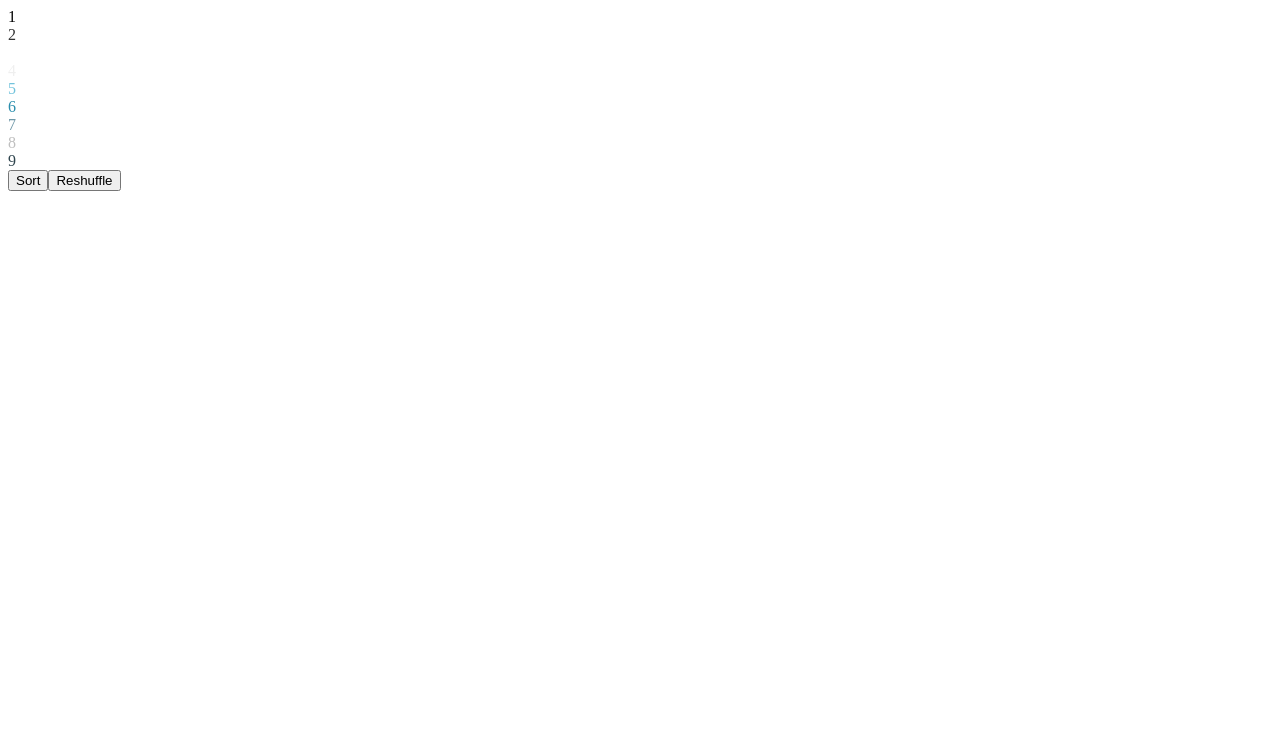
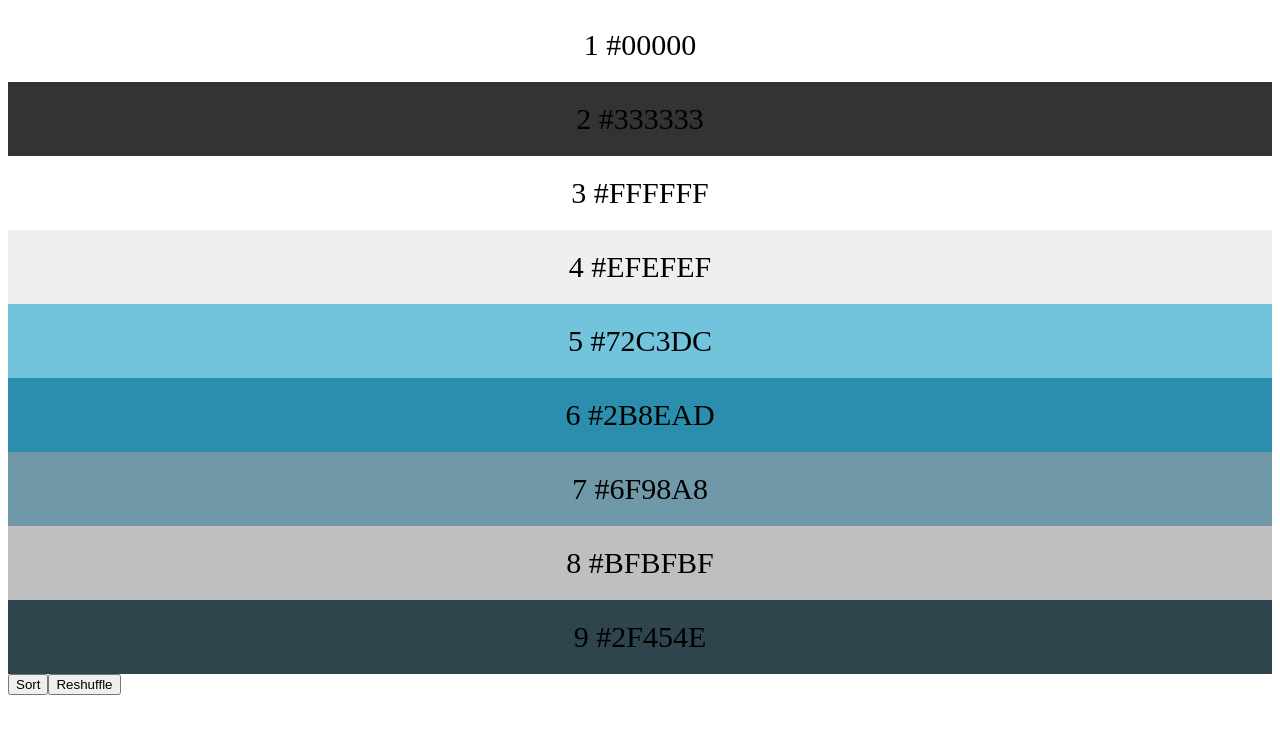
Before and after one commit to pratikthakare777/sortTest, an Angular app: page / in a window 1280 px wide. Shown: the top 734 px of the page. Built offline with nearby package versions, Linux system fonts and the light colour scheme.

Commit message:
CSS Added

```diff
--- a/src/app/app.component.html
+++ b/src/app/app.component.html
@@ -1,8 +1,10 @@
 <div class="container-fluid">
   <div class="row">
     <div class="col-md-10">
-      <div *ngFor="let i of numArray" class="col-md-3 col-sm-12 col-lg-3" style.color="{{i.color}}" style.border-left="{{i.color}}">
-          {{i.num}}
+      <div *ngFor="let i of numArray" class="item col-md-3 col-sm-12 col-lg-3 bg-gray"
+      style.background="{{i.color}}"
+      style.border-left="20px solid {{i.color}}">
+          {{i.num}} {{i.color}}
       </div>
     </div>
     <div class="col-md-2">
--- a/src/app/app.component.scss
+++ b/src/app/app.component.scss
@@ -1,3 +1,11 @@
 .item{
-    border-left: 20px;
+   padding: 20px;
+   font-size: 30px;
+   text-align: center;
+   border-left: 0px !important;
 }
+@media only screen and (max-width: 768px) {
+  .bg-gray{
+      background: gray !important;
+  }
+}
--- a/src/app/app.component.ts
+++ b/src/app/app.component.ts
@@ -10,10 +10,10 @@ export class AppComponent implements OnInit {
   numArray = [{
     num: 1,
     color: "#00000"
-  },{
+  }, {
     num: 2,
     color: "#333333"
-  },{
+  }, {
     num: 3,
     color: "#FFFFFF"
   },
@@ -50,7 +50,7 @@ export class AppComponent implements OnInit {
       return a.num - b.num;
     });
   }
-  reShuffle(){
+  reShuffle() {
     for (var a = 0; a < this.numArray.length; a++) {
       var x = this.numArray[a];
       var y = Math.floor(Math.random() * (a + 1));
```
